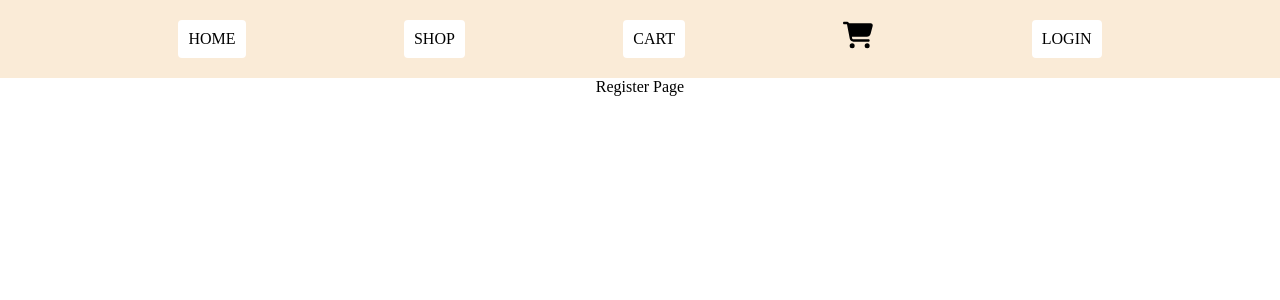
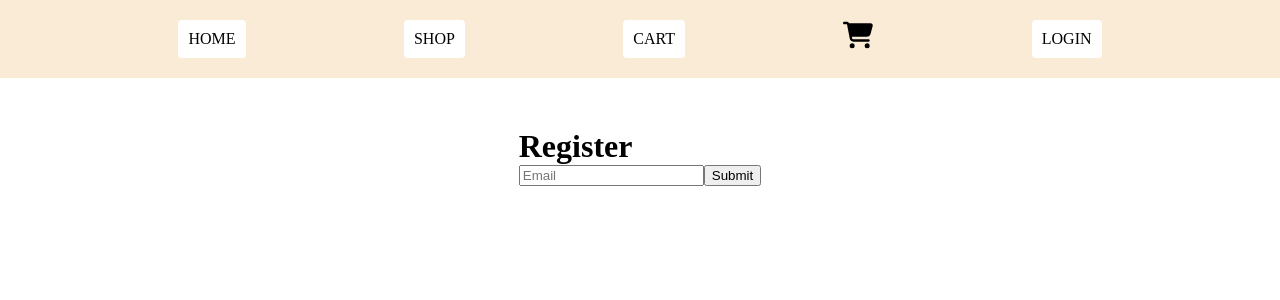
Before and after one commit to IvaMiksa/online-shop, a React (Vite) app in the folder frontend/: page /register in a window 1280 px wide. Shown: the top 300 px of the page. Built offline with nearby package versions, Linux system fonts and the light colour scheme.

Commit message:
RegisterPage added

```diff
--- a/frontend/src/index.css
+++ b/frontend/src/index.css
@@ -38,3 +38,7 @@ nav button {
   border: none;
   cursor: pointer;
 }
+
+.register {
+  padding: 50px;
+}
--- a/frontend/src/pages/authenticated/LoginPage.jsx
+++ /dev/null
@@ -1,9 +0,0 @@
-const LoginPage = () => {
-  return (
-    <div>
-      Login Page
-    </div>
-  )
-}
-
-export default LoginPage
--- a/frontend/src/pages/authenticated/RegisterPage.jsx
+++ /dev/null
@@ -1,9 +0,0 @@
-const RegisterPage = () => {
-  return (
-    <div>
-      Register Page
-    </div>
-  )
-}
-
-export default RegisterPage
--- /dev/null
+++ b/frontend/src/pages/registration/LoginPage.jsx
@@ -0,0 +1,26 @@
+import { useNavigate } from "react-router-dom";
+
+const LoginPage = () => {
+  const navigate = useNavigate();
+
+  //Navigate to /register
+  const handleRegister = () => {
+    navigate("/register", {
+      replace: true,
+      state: { from: "/login" },
+    });
+  };
+  return (
+    <div className="login">
+      <form>
+        <h1>Login</h1>
+        <input type="email" placeholder="Email" required />
+        <input type="password" placeholder="Password" required />
+        <button type="submit">Login</button>
+        <button onClick={handleRegister}>Register</button>
+      </form>
+    </div>
+  );
+};
+
+export default LoginPage;
--- /dev/null
+++ b/frontend/src/pages/registration/RegisterPage.jsx
@@ -0,0 +1,44 @@
+import { useState } from "react";
+import { AxiosMotion } from "../../axios/axios";
+import { useNavigate } from "react-router-dom";
+
+const RegisterPage = () => {
+  const [email, setEmail] = useState("");
+  const navigate = useNavigate();
+
+  const handleSubmit = async (e) => {
+    e.preventDefault();
+
+    try {
+      const response = await AxiosMotion.post("/auth/registration/", {
+        email: email,
+      });
+      console.log(response);
+
+      navigate("/registervalidation", {
+        replace: true,
+        state: { from: "/register" },
+      });
+    } catch (error) {
+      console.log(error);
+    }
+  };
+
+  return (
+    <div className="register">
+      <h1>Register</h1>
+      <form onSubmit={handleSubmit}>
+        <input
+          type="email"
+          placeholder="Email"
+          required
+          value={email}
+          onChange={(event) => setEmail(event.target.value)}
+        />
+        <button type="submit">Submit</button>
+      </form>
+    </div>
+  );
+};
+
+export default RegisterPage;
--- a/frontend/src/router/Router.jsx
+++ b/frontend/src/router/Router.jsx
@@ -1,10 +1,10 @@
 import { Routes, Route } from "react-router-dom";
-import Protector from "../pages/authenticated/Protector";
+import Protector from "../pages/protected/Protector";
 import NotFound from "../pages/public/NotFound";
 import HomePage from "../pages/public/HomePage";
-import LoginPage from "../pages/authenticated/LoginPage";
-import RegisterPage from "../pages/authenticated/RegisterPage";
-import RegisterValidationPage from "../pages/authenticated/RegisterValidationPage";
+import LoginPage from "../pages/registration/LoginPage";
+import RegisterPage from "../pages/registration/RegisterPage";
+import RegisterValidationPage from "../pages/registration/RegisterValidationPage";
 import Layout from "../components/Layout";
 
 const Router = () => {
@@ -13,16 +13,16 @@ const Router = () => {
       <Routes>
         <Route element={<Layout />}>
           {/* Authentication and Registration Routes */}
-
-          {/* Public routes */}
-          <Route path="/" element={<HomePage />} />
-          <Route path="*" element={<NotFound />} />
-          <Route path="/login" element={<LoginPage />} />
           <Route path="/register" element={<RegisterPage />} />
           <Route
             path="/registervalidation"
             element={<RegisterValidationPage />}
           />
+          <Route path="/login" element={<LoginPage />} />
+
+          {/* Public routes */}
+          <Route path="/" element={<HomePage />} />
+          <Route path="*" element={<NotFound />} />
 
           {/* Protected routes */}
           <Route element={<Protector />}></Route>
```
Also changed, not shown: frontend/src/pages/protected/Protector.jsx (renamed from frontend/src/pages/authenticated/Protector.jsx).
